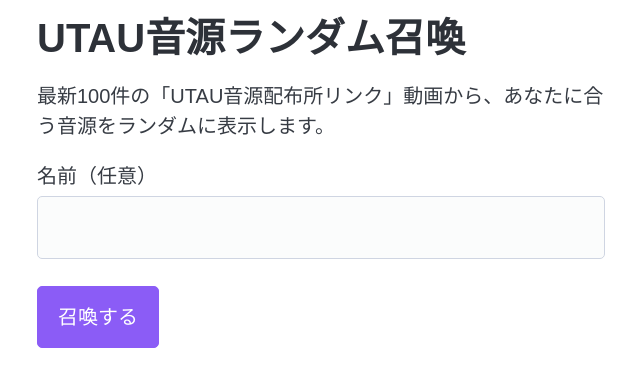
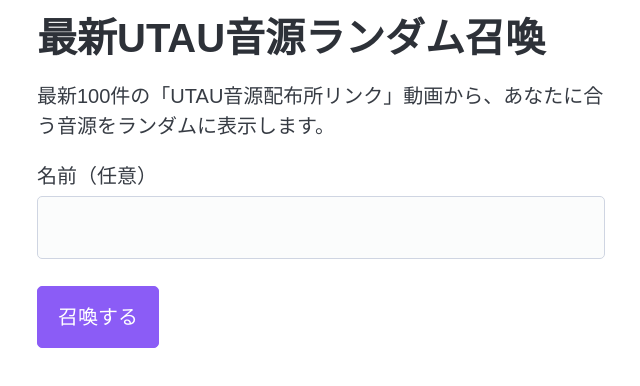
Before and after one commit to dreamy-parade/utau-gacha, a plain HTML site: page index.html in a window 1280 px wide. Shown: the whole page, without its empty margins (319-959 px from the left). Drawn offline with nearby package versions, Linux system fonts and the light colour scheme; a web font is replaced by a local one.

Commit message:
Update UTAU音源ランダム召喚 page metadata

```diff
--- a/index.html
+++ b/index.html
@@ -3,10 +3,10 @@
 <head>
   <meta charset="UTF-8">
   <meta name="viewport" content="width=device-width, initial-scale=1.0">
-  <meta property="og:title" content="UTAU音源ランダム召喚" />
+  <meta property="og:title" content="最新UTAU音源ランダム召喚" />
   <meta property="og:description" content="あなたに合うUTAU音源をランダムに表示します" />
   <meta property="og:image" content="/ogp.png" />
-  <title>UTAU音源ランダム召喚</title>
+  <title>最新UTAU音源ランダム召喚</title>
   <link rel="preconnect" href="https://fonts.googleapis.com">
   <link rel="preconnect" href="https://fonts.gstatic.com" crossorigin>
   <link href="https://fonts.googleapis.com/css2?family=LINE+Seed+JP:wght@400;700;800&display=swap" rel="stylesheet">
@@ -115,7 +115,7 @@
 <body>
   <main class="container">
 
-    <h1>UTAU音源ランダム召喚</h1>
+    <h1>最新UTAU音源ランダム召喚</h1>
 
     <p>
       最新100件の「UTAU音源配布所リンク」動画から、あなたに合う音源をランダムに表示します。
@@ -161,7 +161,7 @@
     }
 
     function createShareText(video, name) {
-      const hashtag = "#UTAU音源ランダム召喚";
+      const hashtag = "#最新UTAU音源ランダム召喚";
       const videoTitle = video.title;
       const url = video.url;
       const page = "https://dreamy-parade.github.io/utau-gacha/"
```
